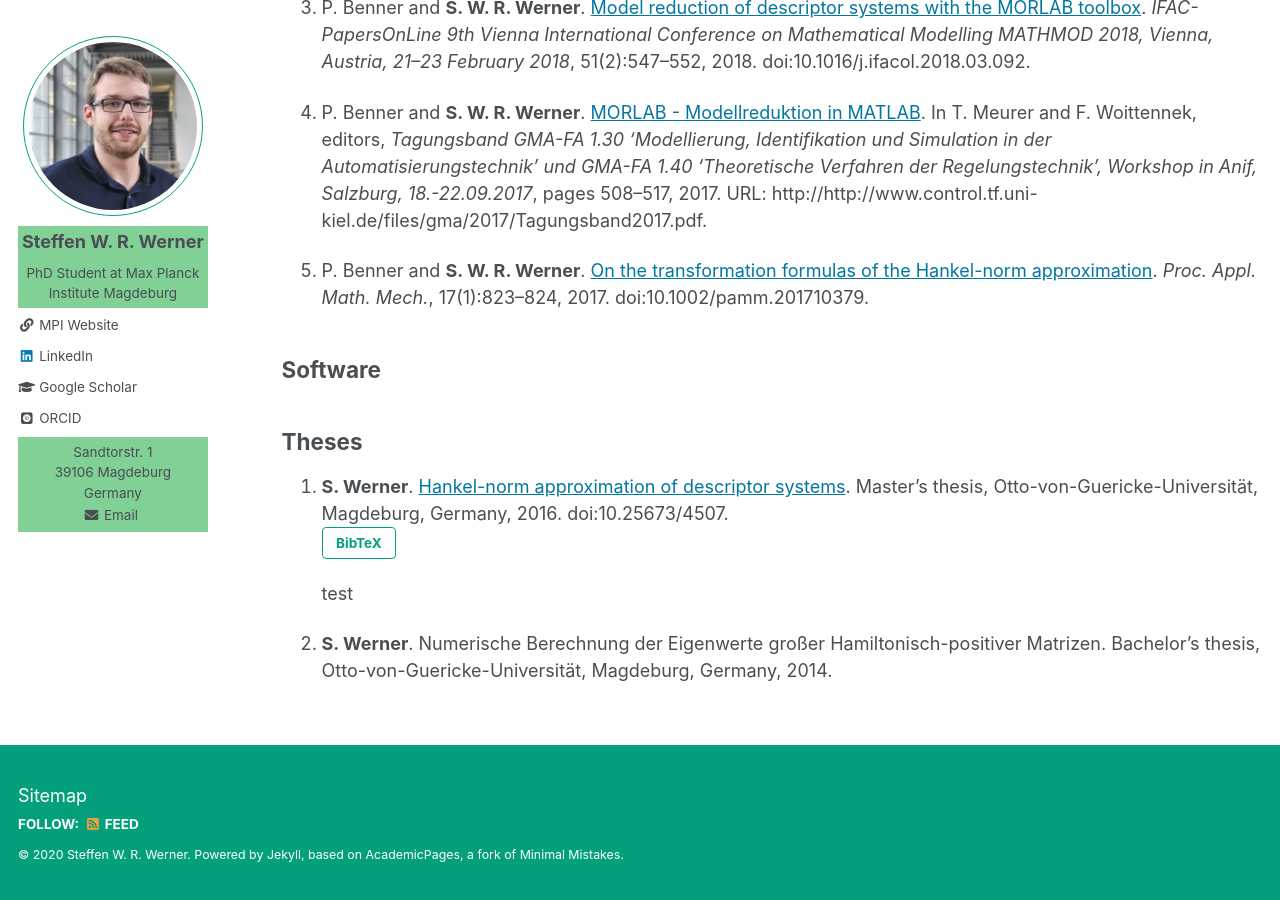
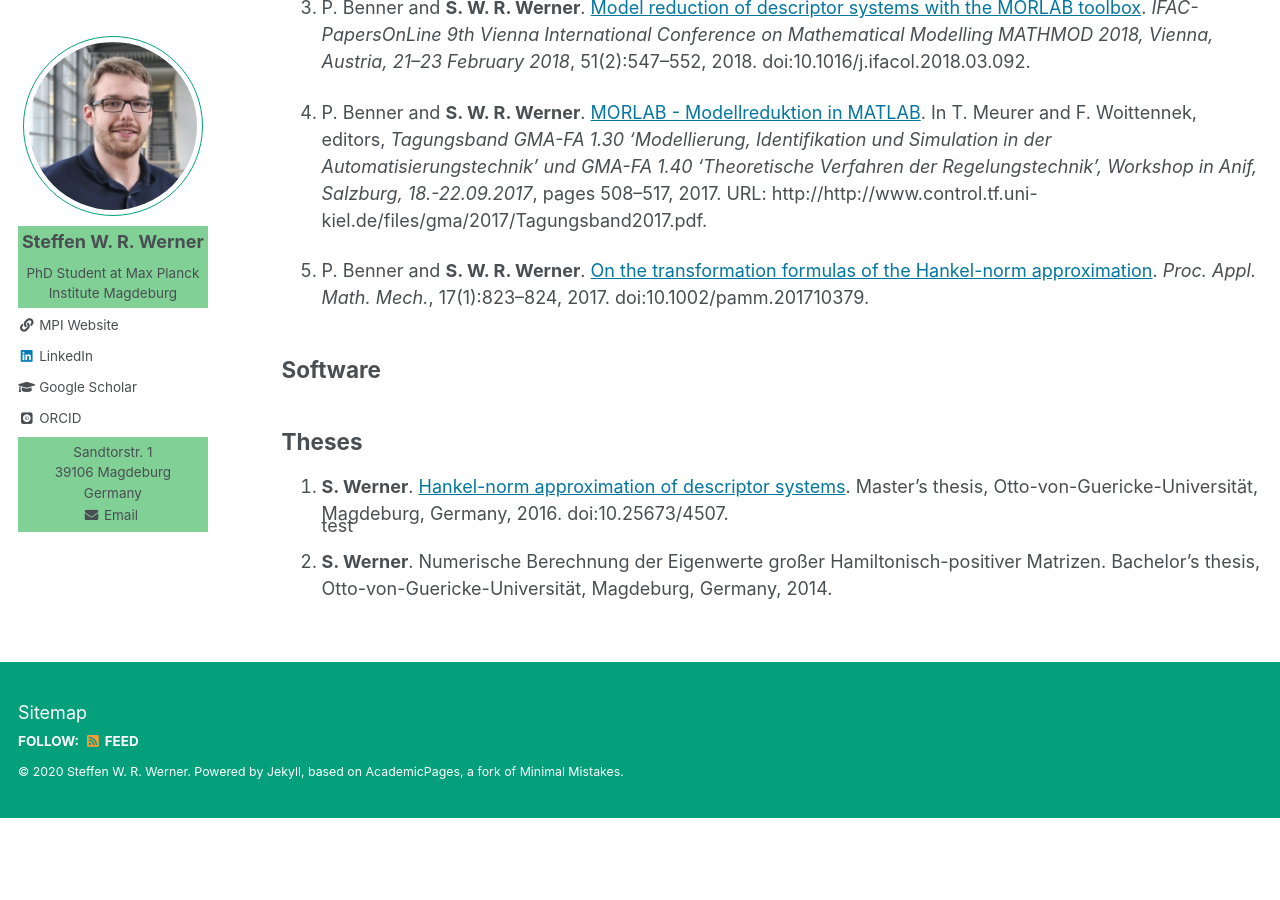
Before and after one commit to ninsteve/ninsteve.github.io, a Jekyll site: the page built from _pages/publications.md, in a window 1280 px wide and 900 px high, scrolled down 854 px. Built offline with Jekyll 4.4.1, drawn with Linux system fonts in a browser that asks for light colours; some web fonts are replaced; after the commit the page ends 1672 px from its top, so only the background shows below that.

```diff
--- a/_pages/publications.md
+++ b/_pages/publications.md
@@ -63,8 +63,12 @@ and <a href="{{author.orcid}}">ORCID</a> profiles.
     href="https://doi.org/10.25673/4507">Hankel-norm approximation of descriptor
     systems</a>. Master's thesis, Otto-von-Guericke-Universität, Magdeburg,
     Germany, 2016. doi:10.25673/4507.
+    <div class="author__urls-wrapper">
     <button class="btn btn--inverse">BibTeX</button>
-    <p aria-hidden="true">test</p>
+    <ul class="author__urls social-icons" style="margin-top:-15px">
+      <li>test</li>
+    </ul>
+    </div>
 
 1.  <strong>S. Werner</strong>. Numerische Berechnung der Eigenwerte großer
     Hamiltonisch-positiver Matrizen. Bachelor's thesis,
```
